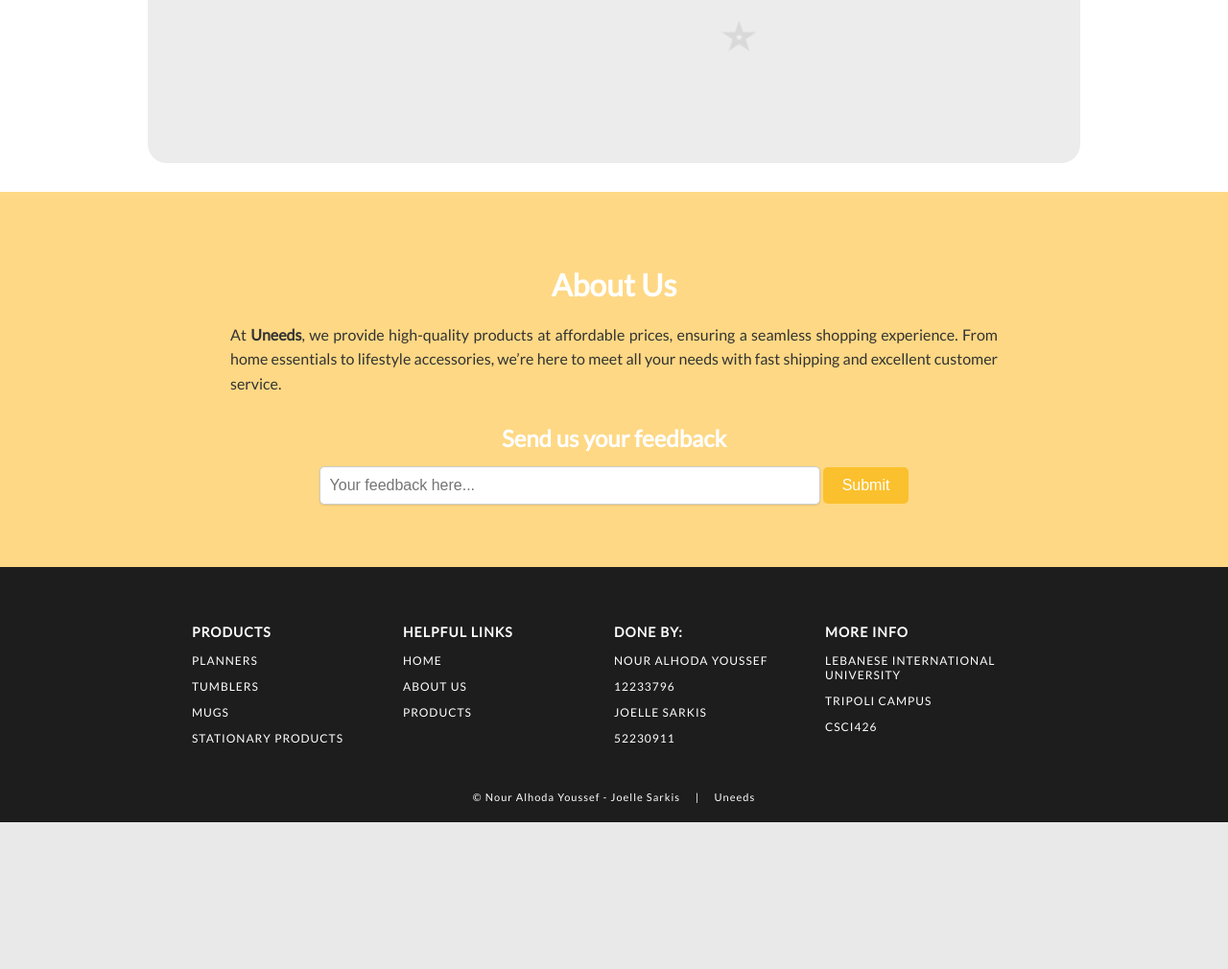
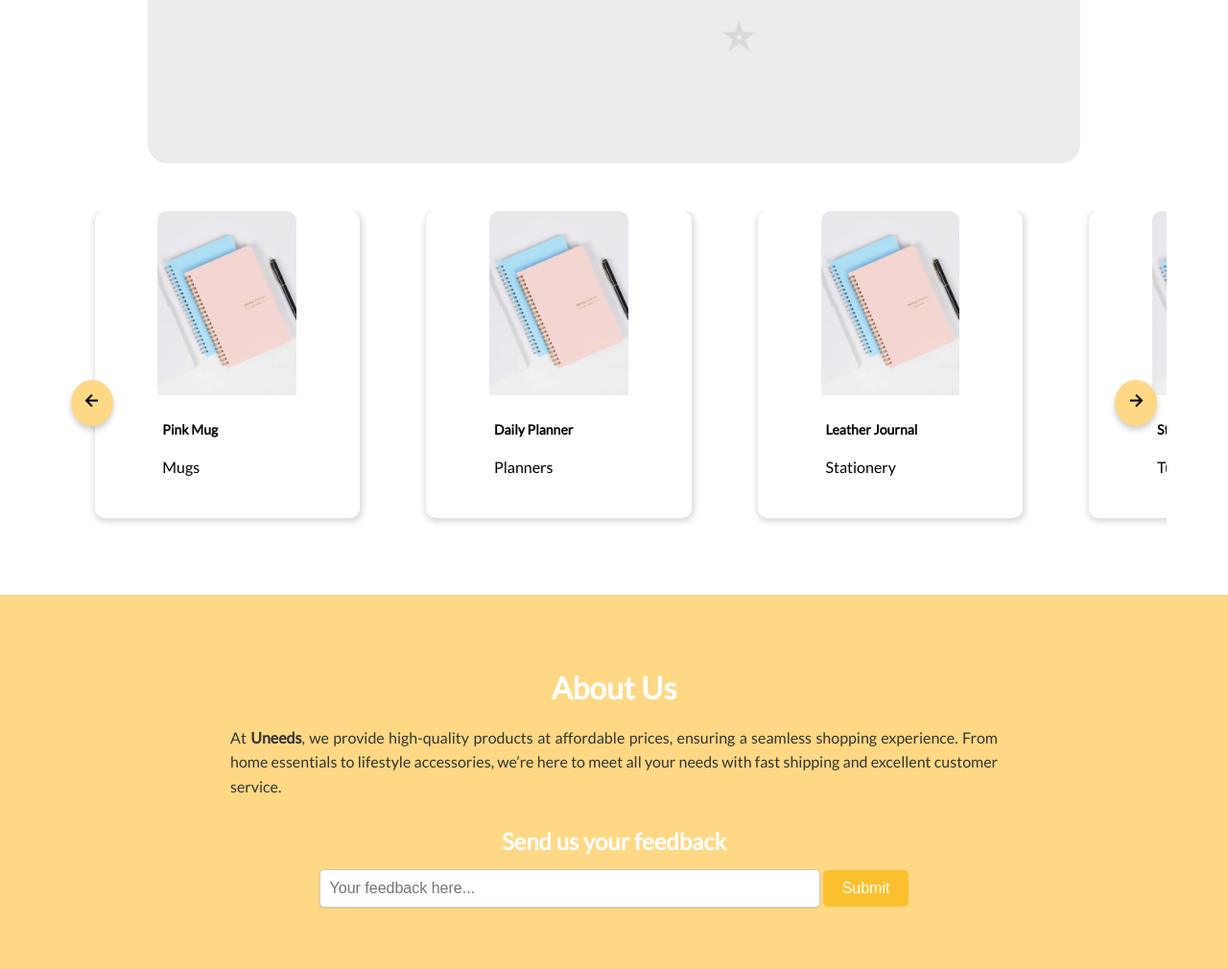
Before and after one commit to nouralhodayoussef/uneeds2, a PHP site: page /home.php in a window 1280 px wide. Shown: the part 670-1680 px from the top of the page at 96% size. Before the commit the page ends 1527 px from the top, so only its background shows below. Run offline with PHP 8.4, Linux system fonts and the light colour scheme.

Commit message:
slider fixed

```diff
--- a/home.php
+++ b/home.php
@@ -109,6 +109,8 @@ if ($_SERVER['REQUEST_METHOD'] === 'POST' && isset($_POST['feedback'])) {
         });
     </script>
 
+    <!-- Container -->
+
     <div class="container">
         <div class="containercontent">
             <div>
@@ -126,18 +128,78 @@ if ($_SERVER['REQUEST_METHOD'] === 'POST' && isset($_POST['feedback'])) {
         </div>
     </div>
 
+
+    <!-- Slider -->
+    <div class="sliderdiv">
+        <div class="slider">
+            <button class="slider-btn prev"><i class="bx bx-left-arrow-alt"></i></button>
+            <div id="containerProduct" class="slider-track">
+                <div id="box">
+
+                    <a href="productDetails.html">
+                        <img src="imgs/products/plan1.jpeg" alt="Notebook A4" />
+                        <div id="details">
+                            <h3>Pink Mug</h3>
+                            <h4>Mugs</h4>
+
+                        </div>
+                    </a>
+                </div>
+                <div id="box">
+                    <a href="productDetails.html">
+                        <img src="imgs/products/plan1.jpeg" alt="Gel Pen - Blue" />
+                        <div id="details">
+                            <h3>Daily Planner</h3>
+                            <h4>Planners</h4>
+
+                        </div>
+                    </a>
+                </div>
+                <div id="box">
+                    <a href="productDetails.html">
+                        <img src="imgs/products/plan1.jpeg" alt="Leather Bound Journal" />
+                        <div id="details">
+                            <h3>Leather Journal</h3>
+                            <h4>Stationery</h4>
+
+                        </div>
+                    </a>
+                </div>
+                <div id="box">
+                    <a href="productDetails.html">
+                        <img src="imgs/products/plan1.jpeg" alt="" />
+                        <div id="details">
+                            <h3>Stitch Tumbler</h3>
+                            <h4>Tumblers</h4>
+
+                        </div>
+                    </a>
+                </div>
+
+            </div>
+            <button class="slider-btn next"><i class="bx bx-right-arrow-alt"></i></button>
+        </div>
+    </div>
+
+
+
+
+    <!-- About us -->
+
     <div class="yellowDiv"></div>
 
     <section id="about-us">
         <div class="about-us">
             <div class="about-content">
                 <h2>About Us</h2>
-                <p>At <strong>Uneeds</strong>, we provide high-quality products at affordable prices, ensuring a seamless
+                <p>At <strong>Uneeds</strong>, we provide high-quality products at affordable prices, ensuring a
+                    seamless
                     shopping experience. From home essentials to lifestyle accessories, we’re here to meet all your
                     needs with fast shipping and excellent customer service.</p>
                 <form class="feedback-form">
                     <h3>Send us your feedback</h3>
-                    <input type="text" name="feedback" placeholder="Your feedback here..." class="feedback-input" required />
+                    <input type="text" name="feedback" placeholder="Your feedback here..." class="feedback-input"
+                        required />
                     <button type="submit" class="submit-btn">Submit</button>
                 </form>
             </div>
@@ -152,6 +214,8 @@ if ($_SERVER['REQUEST_METHOD'] === 'POST' && isset($_POST['feedback'])) {
             .then(data => document.getElementById('footer').innerHTML = data)
             .catch(error => console.error('Error loading footer: ', error));
     </script>
+
+    <script src="js/script.js"></script>
 </body>
 
 </html>
```
